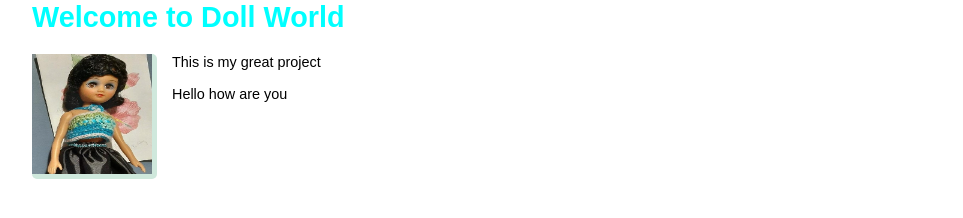
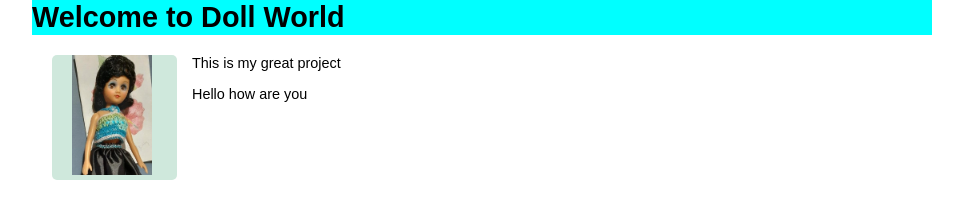
Before and after one commit to NileemaS/dollyRepo, a plain HTML site: page index.html in a window 1280 px wide. Shown: the whole page, without its empty margins (158-1121 px from the left). Drawn offline with Linux system fonts and the light colour scheme.

Commit message:
Add files via upload

```diff
--- a/index.html
+++ b/index.html
@@ -8,7 +8,8 @@
             font: .9em/1.2 Arial, Helvetica, sans-serif;
         }
         h1{
-            color:aqua;
+            background-color:aqua;
+
         }
         .box{
                 float: left;
@@ -22,14 +23,14 @@
         .picsize{
             width: 120px;
             height: 120px;
-            object-fit: fill;
+            object-fit: contain;
         }
 
     </style>
     </head>
     <body>
         <h1>Welcome to Doll World</h1>
-        <div>
+        <div style="margin: 20px;">
 
             <div class="box">
                 <img class="picsize" src="doll.jpg"/>
```
